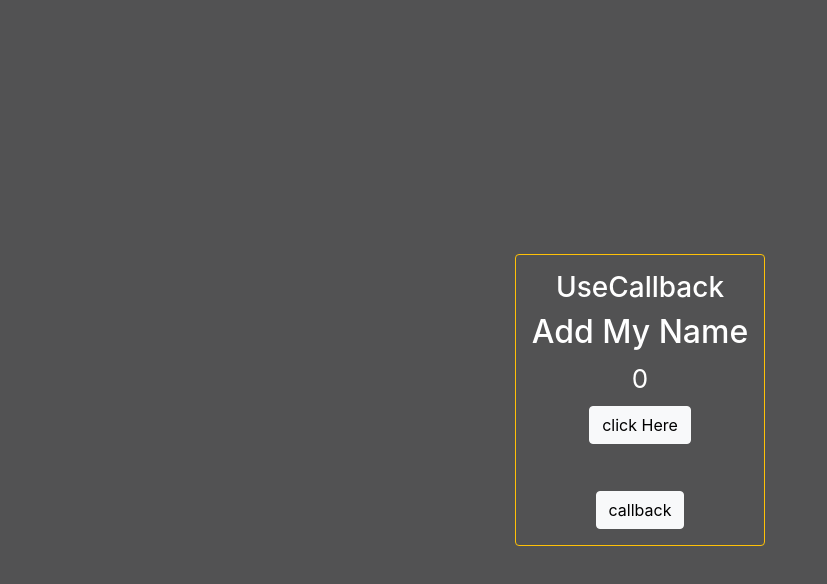
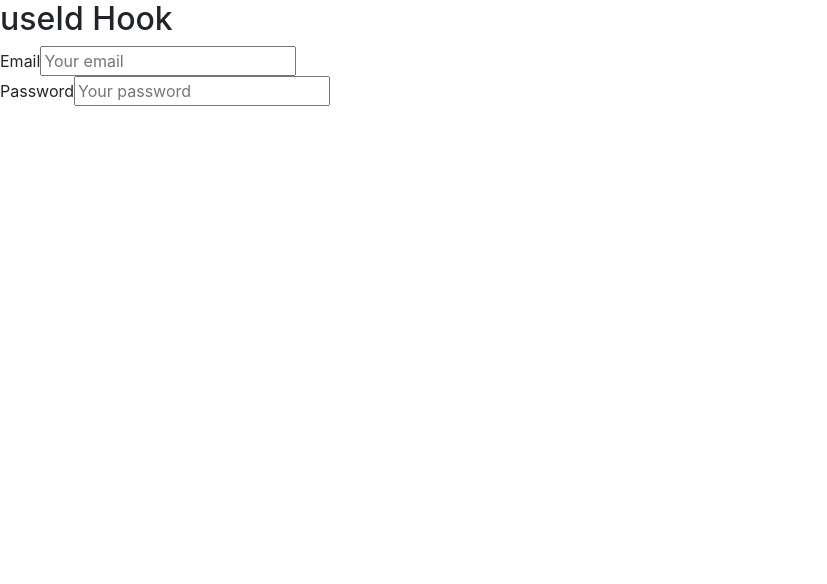
Before and after one commit to kiranrathor30697/react-hooks-office-, a React (Create React App) app: page / in a window 1280 px wide. Shown: the top 584 px of the page, without its empty margins (0-827 px from the left). Built offline with nearby package versions, Linux system fonts and the light colour scheme.

Commit message:
useId hook

```diff
--- a/src/index.js
+++ b/src/index.js
@@ -2,6 +2,7 @@ import React from 'react';
 import ReactDOM from 'react-dom/client';
 import './index.css';
 import UseCallBack from './useCallbackHook/UseCallBack';
+import UseId from './useIdHook/UseId';
 import UseMemo from './useMemoHook/UseMemo';
 import CountNumberReducer from './UseReducerHook/CountNumberReducer';
 // import CompParent from './useContext/rcc/CompParent';
@@ -20,6 +21,7 @@ root.render(
     {/* <UseReducer /> */}
     {/* <CountNumberReducer /> */}
     {/* <UseMemo /> */}
-    <UseCallBack />
+    {/* <UseCallBack /> */}
+    <UseId />
   </React.StrictMode>
 );
--- /dev/null
+++ b/src/useIdHook/UseId.js
@@ -0,0 +1,92 @@
+import { useId } from 'react'
+
+function UseId() {
+  const id = useId();
+
+  return (
+    <form>
+      <div>
+         <h2>useId Hook</h2>
+        <label htmlFor={`email-${id}`}>Email</label>
+        <input id={`email-${id}`} type="text" placeholder='Your email' />
+        {console.log(id)}
+      </div>
+      <div>
+        <label htmlFor={`password-${id}`}>Password</label>
+        <input id={`password-${id}`} type="password" placeholder='Your password' />
+      </div>
+    </form>
+  );
+}
+
+export default UseId;
+
+
+
+
+
+
+
+
+
+
+
+
+
+
+
+
+
+
+
+
+
+
+
+
+
+
+
+
+
+
+
+
+
+
+
+
+
+
+
+
+
+
+
+
+
+
+// import { useId } from "react";
+// import ".././App.css";
+// export default function UseId() {
+//    const FullName = useId();
+//    const email = useId();
+//    const term = useId();
+// return (
+// <form className="offset-4 w-25 border p-4">
+//    <div >
+//       <label htmlFor={FullName}>Full Name</label>
+//       <input type="text" id={FullName} name="Full Name" />  {" "}
+//    </div>
+//    <div>
+//      <label htmlFor={email}>Enter Email</label>
+//      <input type="email" id={email} name="email" />
+//    </div>
+//    <div>
+//      <input type="checkbox" id={term} name="term" />
+//      <label htmlFor={term}>Agree with term</label>
+//    </div>
+//    <input type="submit" value="Submit" />
+// </form>
+// );
+// }
```
